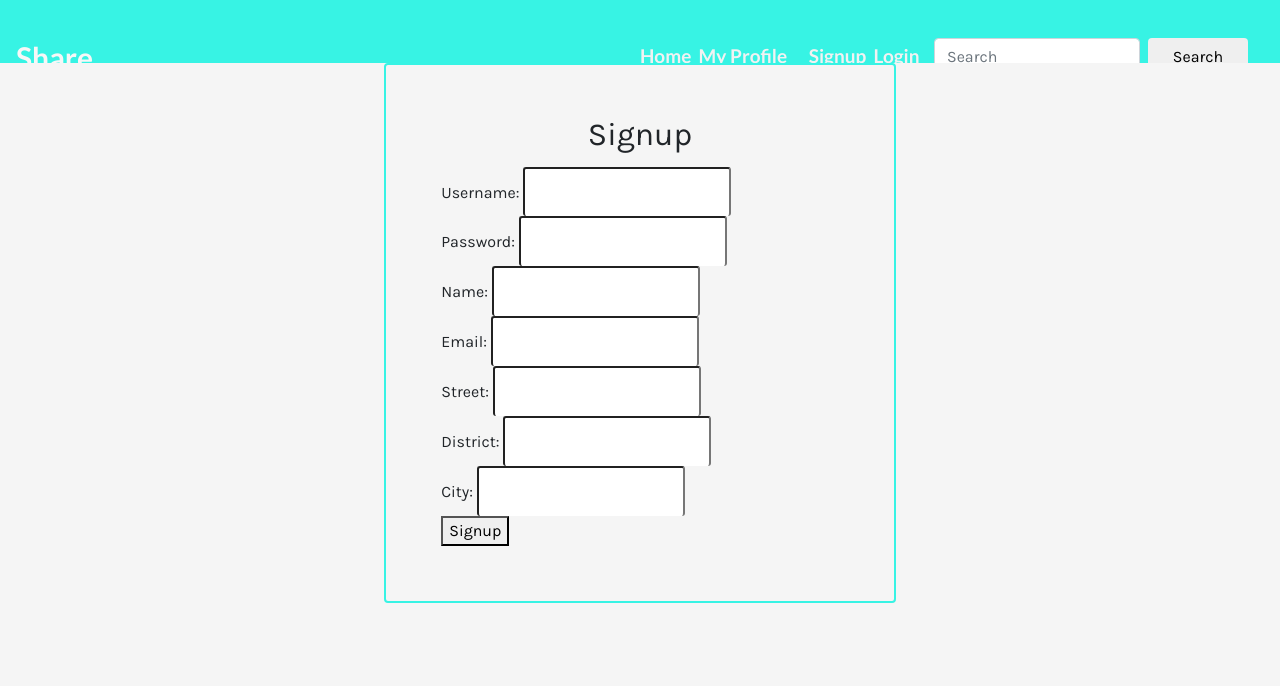
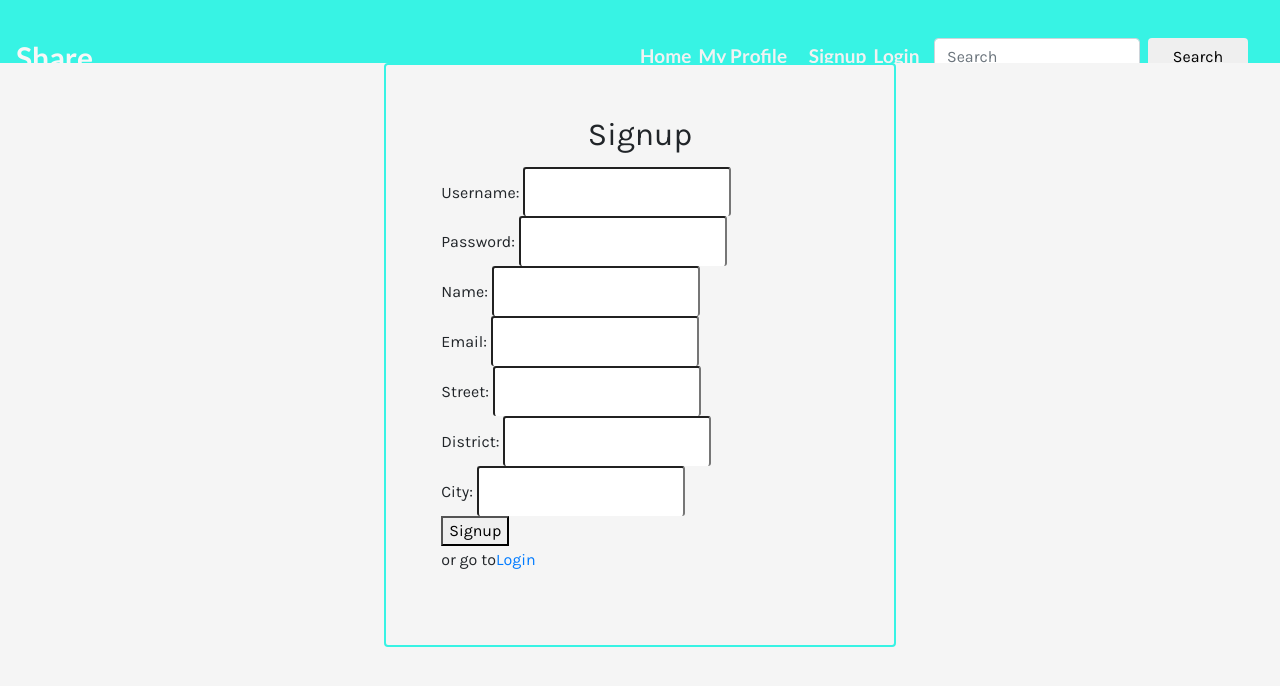
Before and after one commit to Junedoe/Share, a React (Create React App) app in the folder client/: page /signup in a window 1280 px wide. Shown: the top 686 px of the page. Built offline with nearby package versions, Linux system fonts and the light colour scheme.

Commit message:
fix problem with login and signup

```diff
--- a/client/src/components/Navbar.js
+++ b/client/src/components/Navbar.js
@@ -10,7 +10,6 @@
             isOpen: false
         };
     }
-
     handleLogoutClick = e => {
         api.logout();
     };
@@ -36,13 +35,13 @@
                             &times;
                         </a>
                         <a href="/">Home</a>
-                        {!api.isLoggedIn() && <a href="/user-profile">My Profile</a>}
+                        {api.isLoggedIn() && <a href="/user-profile">My Profile</a>}
                         {api.isLoggedIn() && <a href="/add-new-product">Add Product</a>}
                         {api.isLoggedIn() && <a href="/chat">Chat</a>}
                         {!api.isLoggedIn() && <Link to="/signup"> Signup</Link>}
                         {!api.isLoggedIn() && <a href="/login">Login</a>}
                         {api.isLoggedIn() && (
-                            <a href="/" onClick={e => this.handleLogoutClick(e)}>
+                            <a href="/logout" onClick={e => this.handleLogoutClick(e)}>
                                 Logout
                             </a>
                         )}
--- a/client/src/components/pages/Login.js
+++ b/client/src/components/pages/Login.js
@@ -1,5 +1,6 @@
 import React, { Component } from 'react';
 import api from '../../api';
+import { Link } from 'react-router-dom';
 
 class Login extends Component {
     constructor(props) {
@@ -48,6 +49,10 @@
                     />{' '}
                     <br />
                     <button onClick={e => this.handleClick(e)}>Login</button>
+                    <p>
+                        or go to
+                        {!api.isLoggedIn() && <Link to="/signup">Signup</Link>}
+                    </p>
                 </form>
             </div>
         );
--- a/client/src/components/pages/Signup.js
+++ b/client/src/components/pages/Signup.js
@@ -1,5 +1,6 @@
 import React, { Component } from 'react';
 import api from '../../api';
+import { Link } from 'react-router-dom';
 
 class Signup extends Component {
     constructor(props) {
@@ -96,6 +97,10 @@
                     />{' '}
                     <br />
                     <button onClick={e => this.handleClick(e)}>Signup</button>
+                    <p>
+                        or go to
+                        {!api.isLoggedIn() && <Link to="/login">Login</Link>}
+                    </p>
                 </form>
             </div>
         );
```
Also changed, not shown: 1 other file (tests, documents, lock files or other folders).
